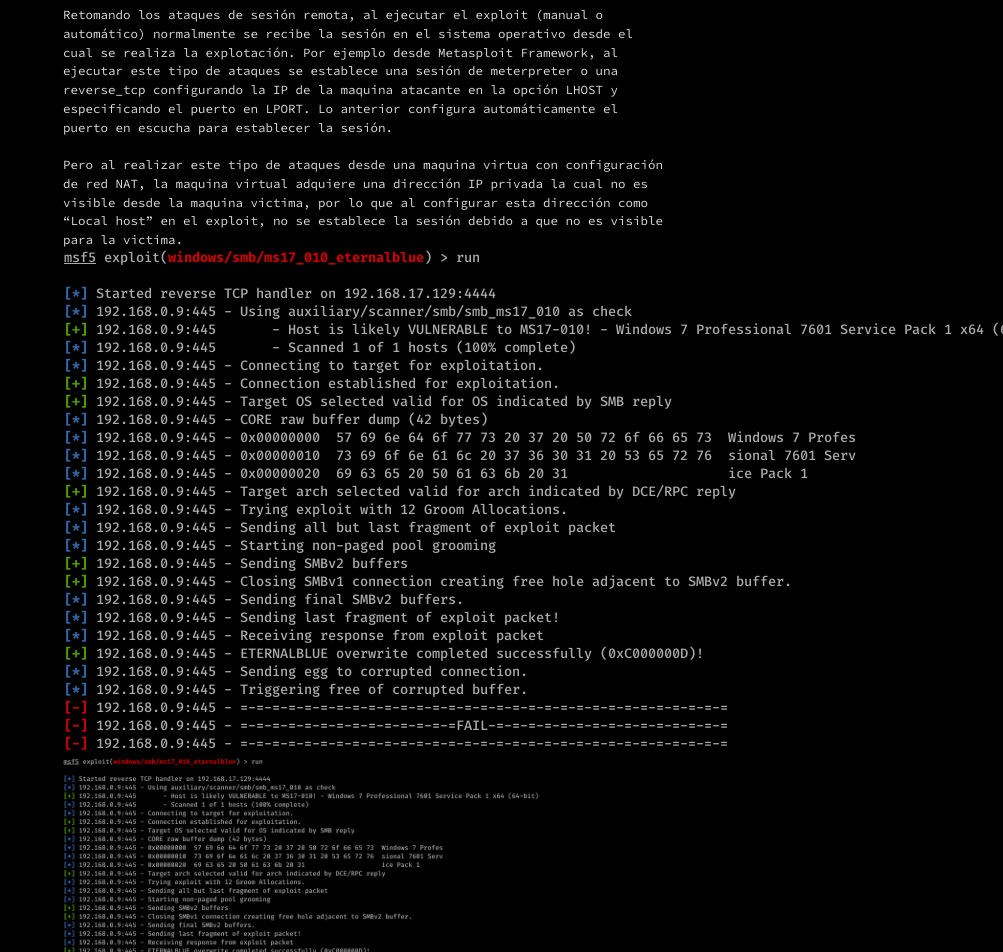
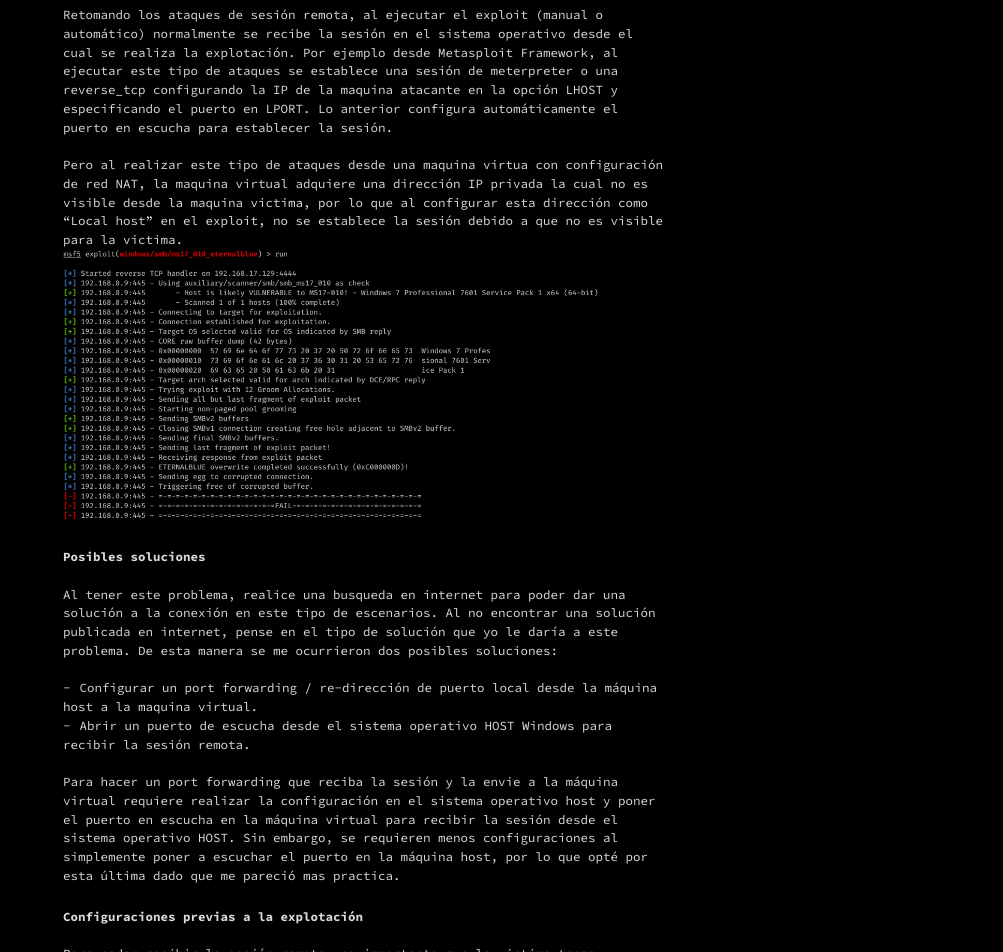
Before and after one commit to d4rk-wing/d4rkwz.github.io, a Jekyll site: the page built from _posts/2020-04-15-Rever-shell-en-maquina-virtual.markdown, in a window 1280 px wide. Shown: the part 617-1569 px from the top of the page, without its empty margins (277-1280 px from the left). Built offline with Jekyll 4.4.1, drawn with Linux system fonts in a browser that asks for light colours.

Commit message:
agregar imagen a post shell reverse

```diff
--- a/_posts/2020-04-15-Rever-shell-en-maquina-virtual.markdown
+++ b/_posts/2020-04-15-Rever-shell-en-maquina-virtual.markdown
@@ -15,8 +15,7 @@ categories: Hacking
 <br />Retomando los ataques de sesión remota, al ejecutar el exploit (manual o automático) normalmente se recibe la sesión en el sistema operativo desde el cual se realiza la explotación. Por ejemplo desde Metasploit Framework, al ejecutar este tipo de ataques se establece una sesión de meterpreter o una reverse_tcp configurando la IP de la maquina atacante en la opción LHOST y especificando el puerto en LPORT. Lo anterior configura automáticamente el puerto en escucha para establecer la sesión.
 <br />Pero al realizar este tipo de ataques desde una maquina virtua con configuración de red NAT, la maquina virtual adquiere una dirección IP privada la cual no es visible desde la maquina victima, por lo que al configurar esta dirección como "Local host" en el exploit, no se establece la sesión debido a que no es visible para la victima.
 
-![fail attack](/images/post/Rever-shell-en-maquina-virtual/fail_exploit.png)
-<img src="/images/post/Rever-shell-en-maquina-virtual/fail_exploit.png" width="80%" height="80%" />
+<img src="/images/post/Rever-shell-en-maquina-virtual/fail_exploit.png" width="90%" height="90%" />
 
 ## Posibles soluciones
 <br />Al tener este problema, realice una busqueda en internet para poder dar una solución a la conexión en este tipo de escenarios. Al no encontrar una solución publicada en internet, pense en el tipo de solución que yo le daría a este problema. De esta manera se me ocurrieron dos posibles soluciones:
@@ -31,15 +30,15 @@ categories: Hacking
 Para este escenario se tienen las siguientes maquinas:
 1. Windows 10: Sistema operativo Host
 		Dirección IP: 192.168.0.7
-
+		<img src="/images/post/Rever-shell-en-maquina-virtual/ipconfig_host.png" width="90%" height="90%" />
 2. Windows 7: Maquina vitual en Virtual Box - Victima
 		Configuracion de red NAT/direccionamiento de la red local.
 		Dirección IP: 192.168.0.9
-		![fail attack](/images/post/Rever-shell-en-maquina-virtual/fail_exploit.png)
+		<img src="/images/post/Rever-shell-en-maquina-virtual/ipconfig_victima.png.png" width="90%" height="90%" />
 3. Kali Linux: Maquina virtual en VMware - Atacante
 		Configuración de red en Bridge/Visible desde el sistema operativo host.
 		Dirección IP: 192.168.17.129
-
+		<img src="/images/post/Rever-shell-en-maquina-virtual/ipconfig_atacante.png" width="90%" height="90%" />
 <br />Se virtualizan las dos maquinas en diferentes software de virtualización con el fin de garantizar que no haya visibilidad al atacante desde la máquina victima.
 ### Ejecución del ataque
 <br />___NOTA: En este post únicamente se explica como establecer la sesión remota en el sistema operativo host, por lo que no se detallan las configuraciones del exploit Eternalblue, este ataque se encuentra documentado en varios sitios de internet.___
```
